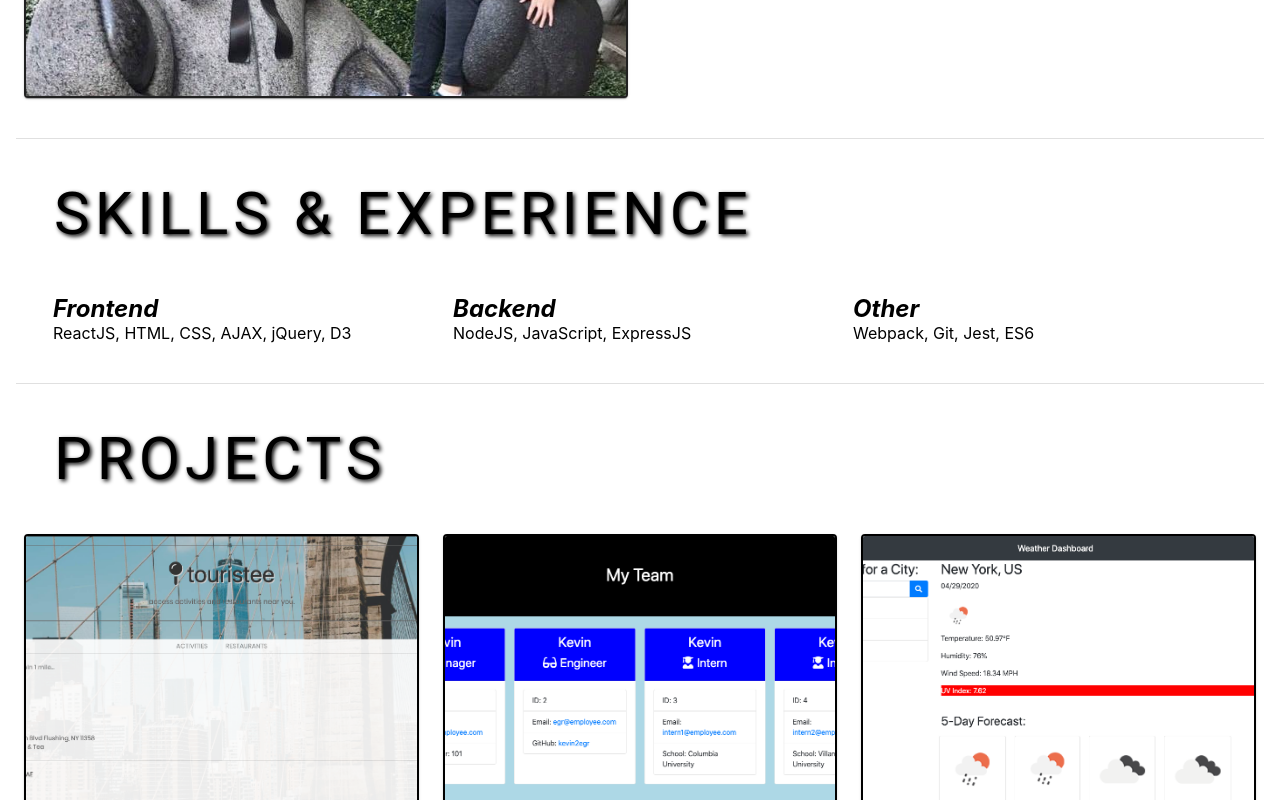
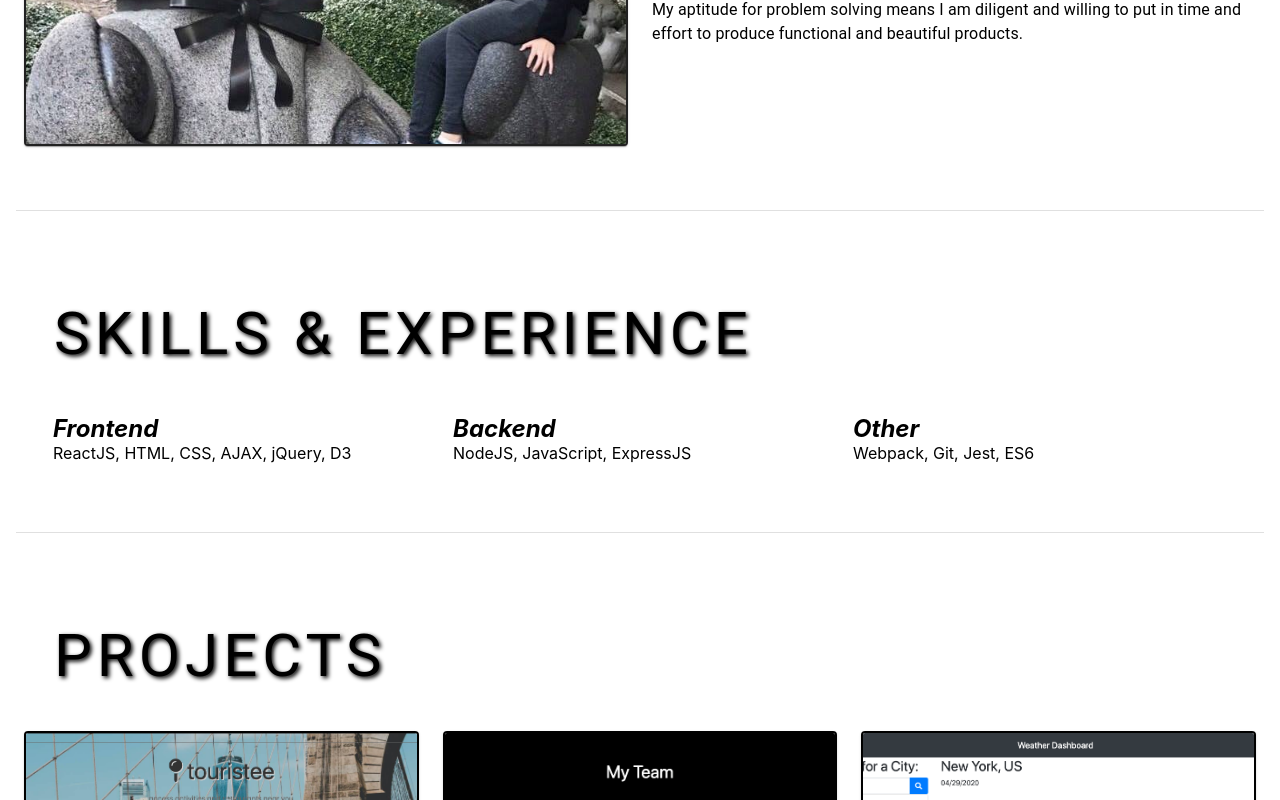
Before and after one commit to kevkevwuhoo/kwu-react-portfolio, a React (Create React App) app: page / in a window 1280 px wide. Shown: the part 1300-2100 px from the top of the page. Built offline with nearby package versions, Linux system fonts and the light colour scheme.

Commit message:
Added padding for potential fix to subheader being cut off when scrolling from tabs

```diff
--- a/src/pages/About.js
+++ b/src/pages/About.js
@@ -12,6 +12,10 @@ import SubHeader from '../components/SubHeader';
 import Separator from '../components/Separator';
 
 const useStyles = makeStyles({
+  container: {
+    paddingTop: '48px',
+    paddingBottom: '24px',
+  },
   card: {
     borderStyle: 'solid',
     borderWidth: '2px',
@@ -31,7 +35,7 @@ function About() {
   const classes = useStyles();
   return (
     <React.Fragment>
-      <Container className='about' id='about'>
+      <Container className={classes.container} id='about'>
         <SubHeader text='About me' />
         <Grid container justify='center' alignItems='center' spacing={3}>
           <Grid item xs={12} md={6}>
--- a/src/pages/Projects.js
+++ b/src/pages/Projects.js
@@ -2,16 +2,26 @@ import React from 'react';
 import SubHeader from '../components/SubHeader';
 import ProjectCard from '../components/ProjectCard';
 import { Container, Grid, Divider } from '@material-ui/core';
+import { makeStyles } from '@material-ui/core/styles';
 import Touristee from '../assets/images/projects/touristee.png';
 import EmployeeSummary from '../assets/images/projects/employee-summary.png';
 import WeatherDashboard from '../assets/images/projects/weather-dashboard.png';
 import WorkDayScheduler from '../assets/images/projects/work-day-scheduler.png';
 import WorkoutTracker from '../assets/images/projects/workout-tracker.png';
 
+const useStyles = makeStyles({
+  container: {
+    paddingTop: '48px',
+    paddingBottom: '24px',
+  },
+});
+
 const Projects = () => {
+  const classes = useStyles();
+
   return (
     <React.Fragment>
-      <Container className='projects' id='projects'>
+      <Container className={classes.container} id='projects'>
         <SubHeader text='Projects' />
         <Grid container justify='center' alignItems='center' spacing={3}>
           <Grid item xs={12} sm={6} md={4}>
--- a/src/pages/Skills.js
+++ b/src/pages/Skills.js
@@ -1,13 +1,23 @@
 import React from 'react';
 import { Container } from '@material-ui/core';
+import { makeStyles } from '@material-ui/core/styles';
 import SubHeader from '../components/SubHeader';
 import TechStack from '../components/TechStack';
 import Separator from '../components/Separator';
 
+const useStyles = makeStyles({
+  container: {
+    paddingTop: '48px',
+    paddingBottom: '24px',
+  },
+});
+
 const Skills = () => {
+  const classes = useStyles();
+
   return (
     <React.Fragment>
-      <Container className='skills' id='skills'>
+      <Container className={classes.container} id='skills'>
         <SubHeader text='Skills & Experience' />
         <TechStack />
       </Container>
```
